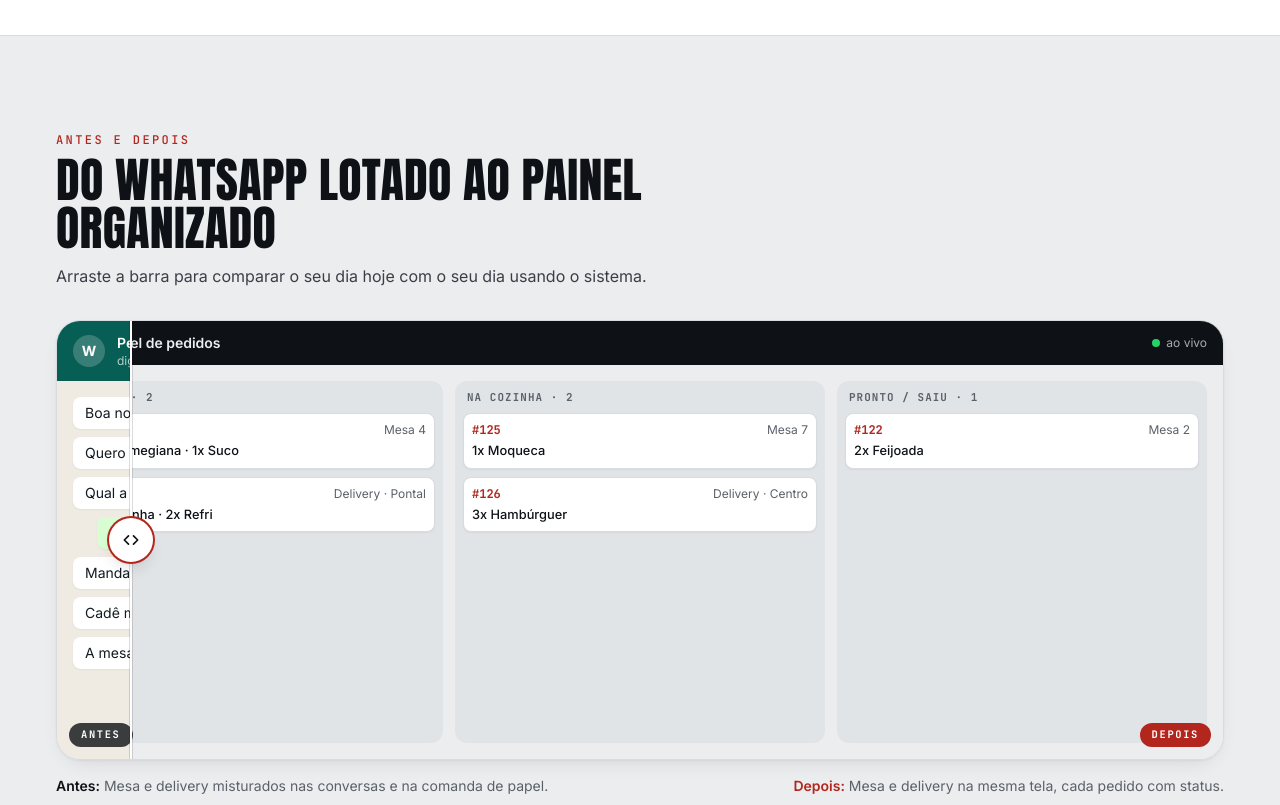
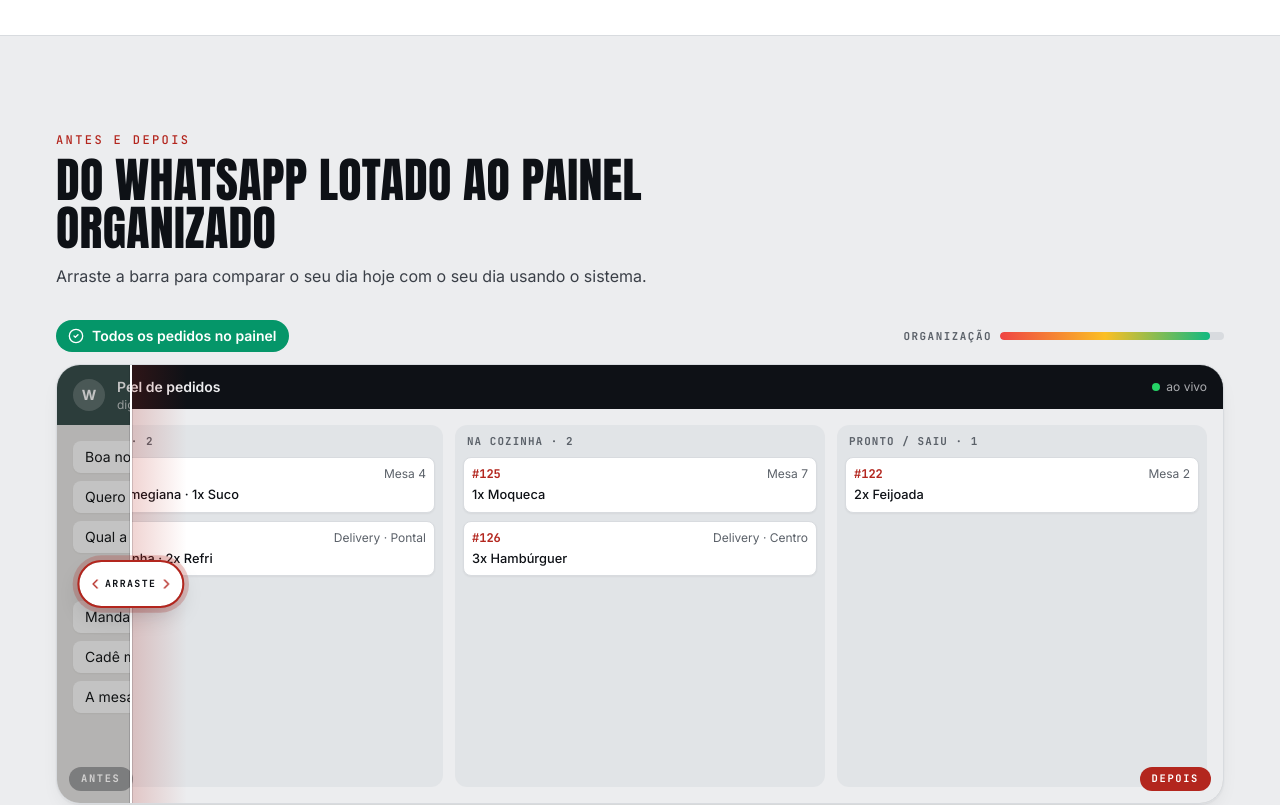
Before and after one commit to FabioNilo/pilum, a React (Vite) app: page / in a window 1280 px wide. Shown: the part 1660-2465 px from the top of the page. Built offline with nearby package versions, Linux system fonts and the light colour scheme.

Commit message:
cards melhorados

```diff
--- a/src/components/BeforeAfter.tsx
+++ b/src/components/BeforeAfter.tsx
@@ -4,13 +4,16 @@ import {
   BarChart3,
   Building2,
   CalendarDays,
-  ChevronsLeftRight,
+  ChevronLeft,
+  ChevronRight,
+  CircleCheck,
   Clock,
   FileSpreadsheet,
   LayoutDashboard,
   MessageCircle,
   Receipt,
   ShieldCheck,
+  TriangleAlert,
   Users,
   Wallet,
 } from "lucide-react";
@@ -27,6 +30,10 @@ const clamp = (v: number) => Math.min(100, Math.max(0, v));
  * (painel de pedidos, agenda semanal, vagas por passeio, financeiro do condomínio ou página pessoal).
  * O divisor é arrastável (mouse, toque ou setas do teclado). Ao entrar na tela, a bagunça "acontece"
  * (mensagens chegando, horários riscados, células com erro), o divisor mostra o "depois" inteiro e volta ao meio.
+ *
+ * Para a pessoa perceber que dá para arrastar: pílula "◀ Arraste ▶" com setas e anel pulsando, e uma balançadinha
+ * do divisor a cada poucos segundos, até o primeiro toque. Enquanto arrasta, o "medidor de bagunça" conta a dor
+ * caindo (ex.: 32 mensagens sem resposta → 0), o "antes" perde a cor e a borda do "depois" brilha.
  */
 export function BeforeAfter({ data }: Props) {
   const section = useReveal<HTMLElement>("[data-reveal]");
@@ -35,17 +42,40 @@ export function BeforeAfter({ data }: Props) {
   const pos = useRef(50);
   const dragging = useRef(false);
   const intro = useRef<gsap.core.Timeline | null>(null);
+  const hint = useRef<gsap.core.Timeline | null>(null);
+  const touched = useRef(false);
+  const meterBox = useRef<HTMLParagraphElement>(null);
+  const meterText = useRef<HTMLSpanElement>(null);
+  const meterBar = useRef<HTMLSpanElement>(null);
+  const { meter } = data;
 
-  // Atualiza direto no DOM (variável CSS), sem re-renderizar o React a cada movimento.
+  // Quanto da dor ainda está à vista: chega a zero um pouco antes do "depois" ocupar tudo.
+  const painLeft = (p: number) => Math.round(meter.from * Math.min(1, Math.max(0, (p - 6) / 88)));
+  const meterLabel = (n: number) => (n === 0 ? meter.good : `${n} ${meter.bad}`);
+
+  // Atualiza direto no DOM (variáveis CSS e textos), sem re-renderizar o React a cada movimento.
   const setPos = (v: number) => {
     pos.current = clamp(v);
-    stage.current?.style.setProperty("--pos", `${pos.current}%`);
+    const st = stage.current?.style;
+    st?.setProperty("--pos", `${pos.current}%`);
+    st?.setProperty("--p", String(pos.current));
     handle.current?.setAttribute("aria-valuenow", String(Math.round(pos.current)));
+    const n = painLeft(pos.current);
+    if (meterText.current) meterText.current.textContent = meterLabel(n);
+    meterBox.current?.setAttribute("data-state", n === 0 ? "good" : "bad");
+    if (meterBar.current) meterBar.current.style.width = `${100 - pos.current}%`;
   };
 
-  const stopIntro = () => {
+  // Primeiro toque: some o convite (anel, "Arraste" e a balançadinha) e a animação de entrada termina na hora.
+  const takeOver = () => {
     intro.current?.progress(1).kill();
     intro.current = null;
+    hint.current?.kill();
+    hint.current = null;
+    if (!touched.current) {
+      touched.current = true;
+      stage.current?.setAttribute("data-touched", "true");
+    }
   };
 
   useGSAP(
@@ -62,6 +92,13 @@ export function BeforeAfter({ data }: Props) {
           .from("[data-order]", { autoAlpha: 0, y: 8, duration: 0.3, stagger: 0.05, ease: "power2.out" }, "<0.3")
           .to(o, { v: 50, duration: 1.1, ease: "power2.inOut", onUpdate: () => setPos(o.v) }, "+=0.9");
         intro.current = tl;
+
+        // Convite para arrastar: o divisor balança um pouco e volta, até a pessoa tocar nele.
+        const h = { v: 50 };
+        const wiggle = gsap.timeline({ paused: true, repeat: -1, repeatDelay: 2.8, defaults: { ease: "power1.inOut", onUpdate: () => setPos(h.v) } });
+        wiggle.to(h, { v: 57, duration: 0.35 }).to(h, { v: 44, duration: 0.5 }).to(h, { v: 50, duration: 0.35 });
+        hint.current = wiggle;
+        tl.call(() => void (!touched.current && wiggle.play()), [], "+=1.5");
         return () => setPos(50);
       });
     },
@@ -78,7 +115,7 @@ export function BeforeAfter({ data }: Props) {
     const next = { ArrowLeft: pos.current - step, ArrowRight: pos.current + step, Home: 0, End: 100 }[e.key];
     if (next === undefined) return;
     e.preventDefault();
-    stopIntro();
+    takeOver();
     setPos(next);
   };
 
@@ -97,13 +134,36 @@ export function BeforeAfter({ data }: Props) {
           Arraste a barra para comparar o seu dia hoje com o seu dia usando o sistema.
         </p>
 
+        {/* Medidor de bagunça: a dor cai enquanto o "depois" aparece. */}
+        <div data-reveal className="mt-8 flex flex-col gap-2 sm:flex-row sm:items-center sm:justify-between" aria-hidden>
+          <p
+            ref={meterBox}
+            data-state="bad"
+            className="group/meter inline-flex items-center gap-2 self-start rounded-full px-3 py-1.5 text-sm font-semibold transition-colors duration-300 data-[state=bad]:bg-red-50 data-[state=good]:bg-emerald-600 data-[state=bad]:text-red-700 data-[state=good]:text-white"
+          >
+            <TriangleAlert className="h-4 w-4 shrink-0 group-data-[state=good]/meter:hidden" />
+            <CircleCheck className="hidden h-4 w-4 shrink-0 group-data-[state=good]/meter:block" />
+            <span ref={meterText}>{meterLabel(painLeft(50))}</span>
+          </p>
+          <span className="flex items-center gap-2 font-mono text-[0.68rem] font-bold uppercase tracking-[0.14em] text-ink-mute">
+            Organização
+            <span className="h-2 w-40 overflow-hidden rounded-full bg-paper-line sm:w-56">
+              <span
+                ref={meterBar}
+                className="block h-full rounded-full bg-gradient-to-r from-red-500 via-amber-400 to-emerald-500"
+                style={{ width: "50%" }}
+              />
+            </span>
+          </span>
+        </div>
+
         <div
           data-reveal
           ref={stage}
-          style={{ ["--pos" as string]: "50%" }}
-          className="relative mt-8 h-[400px] cursor-ew-resize touch-pan-y select-none overflow-hidden rounded-3xl border border-paper-line shadow-card sm:h-[440px]"
+          style={{ ["--pos" as string]: "50%", ["--p" as string]: "50" }}
+          className="group relative mt-3 h-[400px] cursor-ew-resize touch-pan-y select-none overflow-hidden rounded-3xl border border-paper-line shadow-card sm:h-[440px]"
           onPointerDown={(e) => {
-            stopIntro();
+            takeOver();
             dragging.current = true;
             e.currentTarget.setPointerCapture(e.pointerId);
             fromPointer(e);
@@ -112,21 +172,36 @@ export function BeforeAfter({ data }: Props) {
           onPointerUp={() => (dragging.current = false)}
           onPointerCancel={() => (dragging.current = false)}
         >
-          {/* ANTES */}
-          <div className="absolute inset-0" aria-hidden>
+          {/* ANTES: perde a cor e escurece conforme o "depois" avança */}
+          <div
+            className="absolute inset-0"
+            style={{ filter: "grayscale(calc((100 - var(--p)) * 0.8%)) brightness(calc(0.75 + var(--p) * 0.0025))" }}
+            aria-hidden
+          >
             <BeforeScene before={before} />
           </div>
 
           {/* DEPOIS: o sistema organizado de cada categoria, recortado a partir do divisor */}
           <div className="absolute inset-0" style={{ clipPath: "inset(0 0 0 var(--pos))" }} aria-hidden>
             <AfterScene after={after} />
+            {/* Brilho na borda do "depois", como um scanner organizando a tela */}
+            <div
+              className="pointer-events-none absolute inset-y-0 w-14 bg-gradient-to-r from-accent/20 to-transparent"
+              style={{ left: "var(--pos)" }}
+            />
           </div>
 
           {/* Rótulos */}
-          <span className="pointer-events-none absolute bottom-3 left-3 rounded-full bg-ink/80 px-3 py-1 font-mono text-[0.65rem] font-bold uppercase tracking-[0.16em] text-white">
+          <span
+            style={{ opacity: "calc(0.35 + var(--p) / 100)" }}
+            className="pointer-events-none absolute bottom-3 left-3 rounded-full bg-ink/80 px-3 py-1 font-mono text-[0.65rem] font-bold uppercase tracking-[0.16em] text-white"
+          >
             Antes
           </span>
-          <span className="pointer-events-none absolute bottom-3 right-3 rounded-full bg-accent px-3 py-1 font-mono text-[0.65rem] font-bold uppercase tracking-[0.16em] text-white">
+          <span
+            style={{ opacity: "calc(1.35 - var(--p) / 100)" }}
+            className="pointer-events-none absolute bottom-3 right-3 rounded-full bg-accent px-3 py-1 font-mono text-[0.65rem] font-bold uppercase tracking-[0.16em] text-white"
+          >
             Depois
           </span>
 
@@ -145,9 +220,11 @@ export function BeforeAfter({ data }: Props) {
               aria-valuenow={50}
               aria-valuetext="Arraste para a esquerda para ver o depois"
               onKeyDown={onKey}
-              className="pointer-events-auto absolute left-1/2 top-1/2 flex h-11 w-11 -translate-x-1/2 -translate-y-1/2 items-center justify-center rounded-full bg-white text-ink shadow-lg ring-2 ring-accent"
+              className="pointer-events-auto absolute left-1/2 top-1/2 flex h-11 -translate-x-1/2 -translate-y-1/2 animate-[ring-pulse_1.6s_ease-out_infinite] cursor-grab items-center gap-0.5 rounded-full bg-white px-2 text-ink shadow-xl outline outline-2 outline-accent active:cursor-grabbing group-data-[touched=true]:animate-none"
             >
-              <ChevronsLeftRight className="h-5 w-5" aria-hidden />
+              <ChevronLeft className="h-4 w-4 animate-[nudge-left_1s_ease-in-out_infinite] text-accent" aria-hidden />
+              <span className="font-mono text-[0.62rem] font-bold uppercase tracking-[0.14em] group-data-[touched=true]:hidden">Arraste</span>
+              <ChevronRight className="h-4 w-4 animate-[nudge-right_1s_ease-in-out_infinite] text-accent" aria-hidden />
             </div>
           </div>
         </div>
--- a/src/data/segments.ts
+++ b/src/data/segments.ts
@@ -103,6 +103,8 @@ export type Segment = {
   pains: Pain[];
   beforeAfter: {
     heading: string;
+    /** Contador da dor que cai enquanto a pessoa arrasta para o "depois" (ex.: 32 mensagens sem resposta → 0). */
+    meter: { from: number; bad: string; good: string };
     before: Before;
     after: After;
     beforeCaption: string;
@@ -170,6 +172,7 @@ export const segments: Segment[] = [
     ],
     beforeAfter: {
       heading: "Do WhatsApp lotado ao painel organizado",
+      meter: { from: 32, bad: "mensagens sem resposta", good: "Todos os pedidos no painel" },
       before: {
         kind: "chat",
         title: "Pedidos do restaurante",
@@ -293,6 +296,7 @@ export const segments: Segment[] = [
     ],
     beforeAfter: {
       heading: "Do WhatsApp lotado ao painel organizado",
+      meter: { from: 18, bad: "pedidos para conferir", good: "Cada pedido do jeito que o cliente pediu" },
       before: {
         kind: "chat",
         title: "Pedidos da lanchonete",
@@ -419,6 +423,7 @@ export const segments: Segment[] = [
     ],
     beforeAfter: {
       heading: "Do WhatsApp lotado ao painel organizado",
+      meter: { from: 41, bad: "encomendas soltas no WhatsApp", good: "Encomendas prontas para produzir" },
       before: {
         kind: "chat",
         title: "Encomendas de marmita",
@@ -538,6 +543,7 @@ export const segments: Segment[] = [
     ],
     beforeAfter: {
       heading: "Da agenda de papel à agenda organizada",
+      meter: { from: 4, bad: "horários em dúvida", good: "Agenda da semana confirmada" },
       before: {
         kind: "agenda",
         title: "Agenda · terça-feira",
@@ -659,6 +665,7 @@ export const segments: Segment[] = [
     ],
     beforeAfter: {
       heading: "Da planilha quebrada ao painel do condomínio",
+      meter: { from: 10, bad: "células com erro", good: "Contas fechando, sem fórmula" },
       before: {
         kind: "sheet",
         title: "condominio_FINAL_v3 (2).xlsx",
@@ -770,6 +777,7 @@ export const segments: Segment[] = [
     ],
     beforeAfter: {
       heading: "Do “tem vaga?” à reserva organizada",
+      meter: { from: 27, bad: "“tem vaga?” sem resposta", good: "Vagas à vista, o cliente reserva sozinho" },
       before: {
         kind: "chat",
         title: "Reservas · Passeios",
@@ -886,6 +894,7 @@ export const segments: Segment[] = [
     ],
     beforeAfter: {
       heading: "Do “oi, doutor(a)” à sua página profissional",
+      meter: { from: 15, bad: "perguntas repetidas", good: "Apresentação, serviços e contato numa tela" },
       before: {
         kind: "chat",
         title: "WhatsApp profissional",
--- a/src/index.css
+++ b/src/index.css
@@ -26,6 +26,22 @@
   to { opacity: 1; transform: none; }
 }
 
+/* Setas do divisor do antes x depois, "puxando" para os lados. */
+@keyframes nudge-left {
+  0%, 100% { transform: translateX(0); }
+  50% { transform: translateX(-3px); }
+}
+@keyframes nudge-right {
+  0%, 100% { transform: translateX(0); }
+  50% { transform: translateX(3px); }
+}
+
+/* Anel pulsando em volta do divisor até o primeiro toque. */
+@keyframes ring-pulse {
+  0% { box-shadow: 0 10px 25px -5px rgb(14 17 22 / .25), 0 0 0 0 rgb(179 38 30 / .45); }
+  100% { box-shadow: 0 10px 25px -5px rgb(14 17 22 / .25), 0 0 0 14px rgb(179 38 30 / 0); }
+}
+
 /* Célula de planilha com erro piscando no "antes" do condomínio. */
 @keyframes cell-alarm {
   0%, 100% { background-color: rgb(254 226 226); }
```
